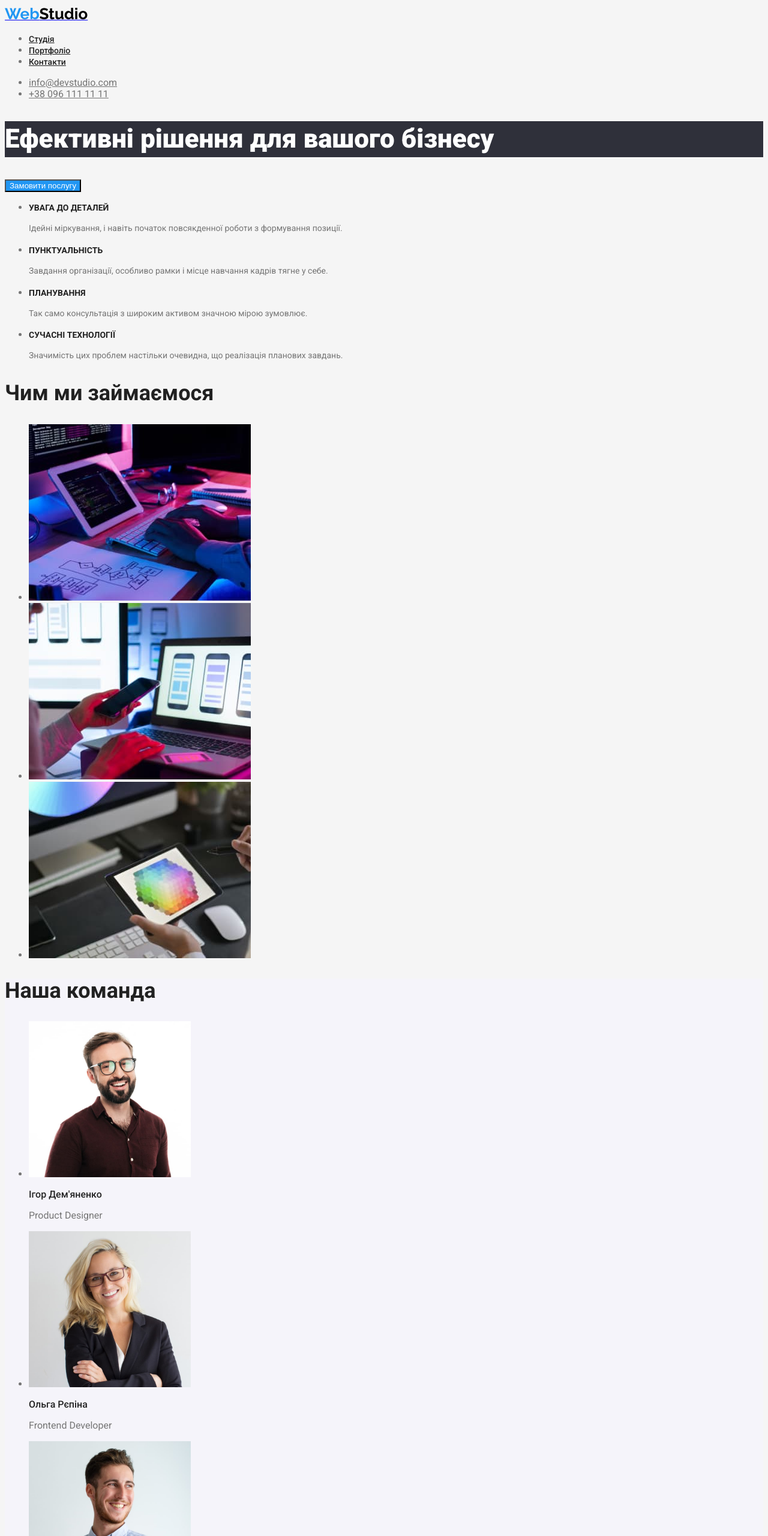
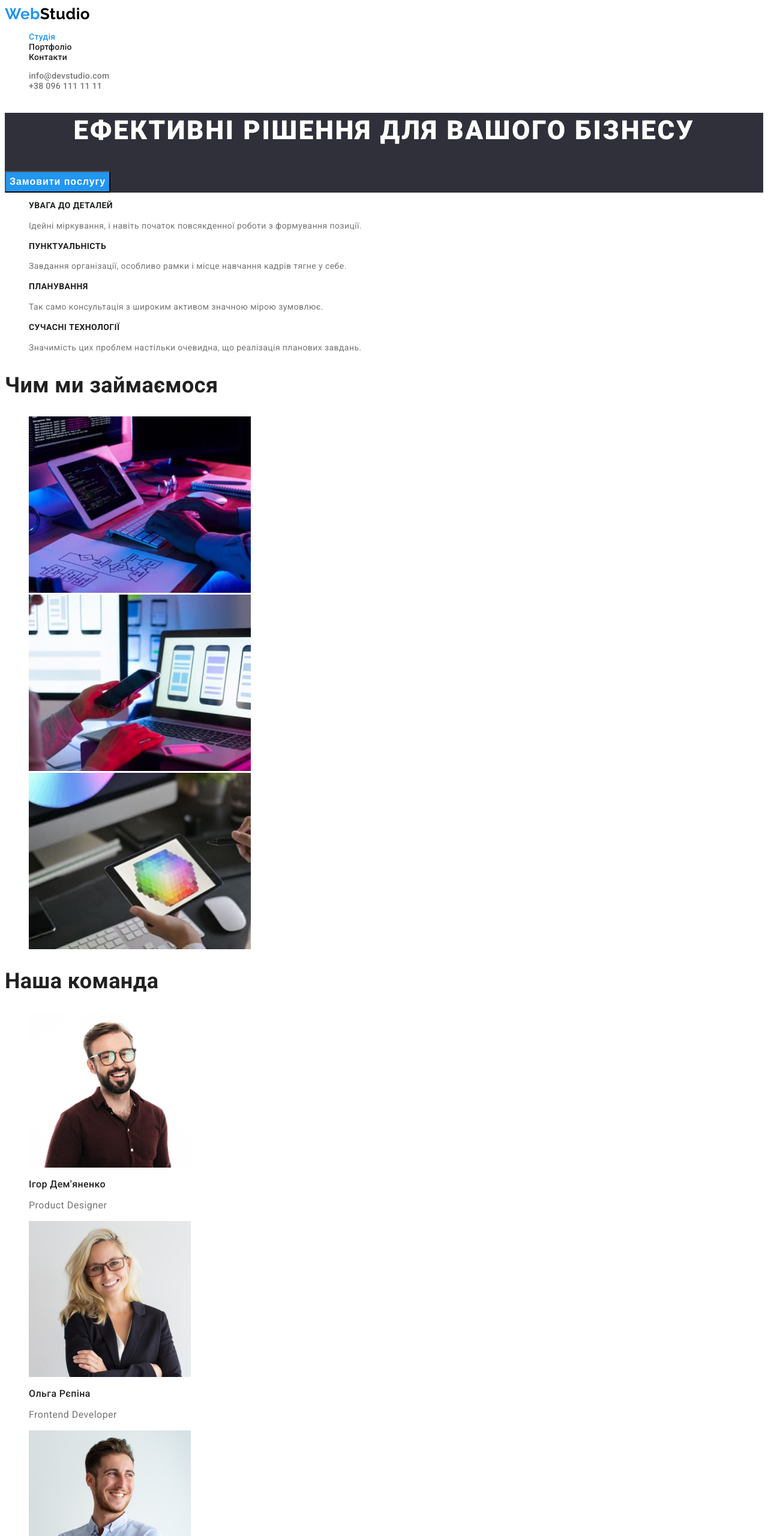
Before and after one commit to rohovenko/goit-markup-hw-02, a plain HTML site: page index.html in a window 1280 px wide. Shown: the top 2560 px of the page at 60% size. Drawn offline with Linux system fonts and the light colour scheme.

Commit message:
homework#2

```diff
--- a/css/styles.css
+++ b/css/styles.css
@@ -1,148 +1,176 @@
-/* body */
-.body{
-    font-family: Roboto, sans-serif;
-    font-weight: 400;
+body{
+    background-color: #ffffff;
     color: #757575;
-    background-color: #F5F5F5;
+    font-family: roboto, sans-serif;
+    font-size: 14px;
+    letter-spacing: 0.03em;
+
 }
-/* хедер */
-.site-nav a{
-font-weight: 500;
+:root{
+    --primary-text-color: #757575;
+    --secondary-text-color: #FFFFFF;
+    --title-text-color:#212121;
+    --accent-color: #2196F3;
+}
+.list{
+    list-style: none;
+}
+.link{
+    text-decoration: none;
+}
+/* section */
+.section-title{
+color: var(--title-text-color);
+font-weight: 700;
+font-size: 36px;
+line-height: 1.16;
+}
+/* hero */
+.hero-title{
+color: var(--secondary-text-color);
+font-weight: 900;
+font-size: 44px;
+line-height: 1.36;
+text-align: center;
+letter-spacing: 0.06em;
+text-transform: uppercase;
+}
+.button{
+color: var(--secondary-text-color);
+background-color:var(--accent-color);
+font-weight: 700;
+font-size: 16px;
+line-height: 1.88;
+letter-spacing: 0.06em;
+
+}
+/* footer */
+.logo-footer{
+    color: var(--secondary-text-color);
+    font-family: 'Raleway';
+    font-weight: 700;
+    font-size: 26px;
+    line-height: 1.19;
+    }
+    .logo-footer-web{
+        color: var(--accent-color);
+    }
+
+.footer-address{
 font-size: 14px;
-line-height: 1.14;
-color: #212121;
-}
-.site-nav a:hover,
-.site-nav a:focus{
-    color: #2196F3;
-}
-.auth-nav a{
-    color: #757575;
-}
-.auth-nav a:hover,
-.auth-nav a:focus{
-    color: #2196F3;
-}
-/* футер */
-.footer-address{
-    font-weight: 400;
-    font-size: 14px;
-    line-height: 1.71;
-    color: #FFFFFF;
-    background-color: #2F303A;
+line-height: 1.71;
+color: var(--secondary-text-color);
 }
 .footer-address:hover,
 .footer-address:focus{
-    color: #2196F3;
+    color: var(--accent-color);
 }
 .footer-contacts{
-font-weight: 400;
 font-size: 14px;
 line-height: 1.71;
 color: rgba(255, 255, 255, 0.6);
-background-color: #2F303A;
 }
 .footer-contacts:hover,
 .footer-contacts:focus{
-    color: #2196F3;
+    color: var(--accent-color);
 }
-/* кнопки фільтра */
-.filter-button button{
+/* our projekt button */
+.filter-button{
 font-weight: 500;
 font-size: 16px;
 line-height: 1.62;
-    color: #212121;
-    background-color: #F5F4FA;
-    cursor: pointer;
+color: var(--title-text-color);
+background-color: #F5F4FA;
 }
-.filter-button button:hover,
-.filter-button button:focus{
-    font-weight: 500;
-font-size: 16px;
-line-height: 1.62;
-color: #FFFFFF;
-background-color: #2196F3;
-}
-/* hero */
-.hero-title{
-    color: #FFFFFF;
-    background-color: #2F303A;
-    font-weight: 900;
-    font-size: 44px;
-    line-height: 1.36;
-}
-.hero-button{
-    color: #FFFFFF;
-    background-color: #2196F3;
-}
-/* our-advantages */
-.our-advantages h3{
-    font-weight: 700;
-    font-size: 14px;
-    line-height: 1.14;
-    color: #212121;
-}
-.our-advantages p{
-    font-weight: 400;
-    font-size: 14px;
-    line-height: 1.71;
-}
-/* about */
-.about h2{
-    font-weight: 700;
-    font-size: 36px;
-    line-height: 1.16;
-    color: #212121;
-}
-/* team */
-.team{
-    background-color: #F5F4FA;
-}
-.team h2{
-font-weight: 700;
-font-size: 36px;
-line-height: 1.16;
-color: #212121;
-}
-.team h3{
-    font-weight: 500;
-font-size: 16px;
-line-height: 1.18;
-color: #212121;
-}
-.team p{
-
-font-weight: 400;
-font-size: 16px;
-line-height: 1.18;
-color: #757575;
+.filter-button:hover,
+.filter-button:focus{
+    color: var(--secondary-text-color);
+    background-color:var(--accent-color);
 }
 /* galery */
-.galery h3{
-    font-weight: 700;
-    font-size: 18px;
-    line-height: 2;
-    color: #212121;
+.galery .title{
+font-weight: 700;
+font-size: 18px;
+line-height: 2;
+letter-spacing: 0.06em;
+color: var(--title-text-color);
 }
-.galery p{
-font-weight: 400;
+.galery .text{
 font-size: 16px;
-line-height: 1.87;
-color: #757575;
+line-height: 1.88;
 }
-/* logo */
-.logo-web{
+
+
+
+
+
+
+
+
+/* HEADER */
+.logo{
+color: #000000;
 font-family: 'Raleway';
 font-weight: 700;
 font-size: 26px;
 line-height: 1.19;
-color: #2196F3;
 }
-.logo-studio{
-font-family: 'Raleway';
-font-style: normal;
+.logo-web{
+    color: var(--accent-color);
+}
+.site-nav .link.current{
+    color: var(--accent-color);
+}
+.site-nav .link{
+color: var(--title-text-color);
+font-weight: 500;
+font-size: 14px;
+line-height: 1.14;
+letter-spacing: 0.02em;
+}
+.site-nav .link:hover,
+.site-nav .link:focus{
+    color: var(--accent-color);
+}
+.site-contacts .link{
+color: var(--primary-text-color);
+font-weight: 500;
+font-size: 14px;
+line-height: 1.14;
+letter-spacing: 0.02em;
+}
+.site-contacts .link:hover,
+.site-contacts .link:focus{
+    color: var(--accent-color);
+}
+
+
+.bgc{
+    background-color: #2F303A;
+}
+
+/* our adv */
+.section .title{
 font-weight: 700;
-font-size: 26px;
-line-height: 1.19;
-color: #000000;
+font-size: 14px;
+line-height: 1.14;
+text-transform: uppercase;
+color: var(--title-text-color);
 }
+.section .text{
+font-size: 14px;
+line-height: 1.71;
+}
+/* team */
+.section .team-title{
+font-weight: 500;
+font-size: 16px;
+line-height: 1.18;
+color: var(--title-text-color);
+}
+.section .team-text{
+font-weight: 400;
+font-size: 16px;
+line-height: 1.18;
+letter-spacing: 0.03em;
+}
--- a/index.html
+++ b/index.html
@@ -10,90 +10,91 @@
 <link href="https://fonts.googleapis.com/css2?family=Raleway:wght@700&family=Roboto:wght@400;500;700;900&display=swap" rel="stylesheet">
     <link rel="stylesheet" href="./css/styles.css">
 </head>
-<body class="body">
+<body>
     <header>
         <nav>
-            <a href="./index.html"><span class="logo-web">Web</span><span class="logo-studio">Studio</span></a>
-        <ul class="site-nav">
-            <li><a href="./index.html">Студія</a></li>
-            <li><a href="./portfolio.html">Портфоліо</a></li>
-            <li><a href="">Контакти</a></li>
+            <a href="./index.html" class="logo link"><span class="logo-web">Web</span>Studio</a>
+        <ul class="site-nav list">
+            <li><a href="./index.html" class="link current">Студія</a></li>
+            <li><a href="./portfolio.html" class="link">Портфоліо</a></li>
+            <li><a href="" class="link">Контакти</a></li>
         </ul>
         </nav>
-        <ul class="auth-nav">
-            <li><a href="mailto:info@devstudio.com">info@devstudio.com</a></li>
-            <li><a href="tel:+380961111111">+38 096 111 11 11</a></li>
+        <ul class="site-contacts list">
+            <li><a href="mailto:info@devstudio.com" class="link">info@devstudio.com</a></li>
+            <li><a href="tel:+380961111111" class="link">+38 096 111 11 11</a></li>
         </ul>
     </header>
 
     <main>
         <!--герой-->
-        <section>
+        <section class="hero bgc">
             <h1 class="hero-title">Ефективні рішення для вашого бізнесу</h1>
-            <button type="button" class="hero-button">Замовити послугу</button>
+            <button type="button" class="button">Замовити послугу</button>
         </section>
+
         <!--Наші переваги-->
-        <section class="our-advantages">
+        <section class="section">
             <H2 hidden>Наші переваги</H2>
-            <ul>
+            <ul class="list">
                 <li>
-                    <h3>УВАГА ДО ДЕТАЛЕЙ</h3>
-                    <p>Ідейні міркування, і навіть початок повсякденної роботи з формування позиції.</p>
+                    <h3 class="title">УВАГА ДО ДЕТАЛЕЙ</h3>
+                    <p class="text">Ідейні міркування, і навіть початок повсякденної роботи з формування позиції.</p>
                 </li>
                 <li>
-                    <h3>ПУНКТУАЛЬНІСТЬ</h3>
-                    <p>Завдання організації, особливо рамки і місце навчання кадрів тягне у себе.</p>
+                    <h3 class="title">ПУНКТУАЛЬНІСТЬ</h3>
+                    <p class="text">Завдання організації, особливо рамки і місце навчання кадрів тягне у себе.</p>
                 </li>
                 <li>
-                    <h3>ПЛАНУВАННЯ</h3>
-                    <p>Так само консультація з широким активом значною мірою зумовлює.</p>
+                    <h3 class="title">ПЛАНУВАННЯ</h3>
+                    <p class="text">Так само консультація з широким активом значною мірою зумовлює.</p>
                 </li>
                 <li>
-                    <h3>СУЧАСНІ ТЕХНОЛОГІЇ</h3>
-                    <p>Значимість цих проблем настільки очевидна, що реалізація планових завдань.</p>
+                    <h3 class="title">СУЧАСНІ ТЕХНОЛОГІЇ</h3>
+                    <p class="text">Значимість цих проблем настільки очевидна, що реалізація планових завдань.</p>
                 </li>
             </ul>
         </section>
         <!--Чим ми займаємося-->
-        <section class="about">
-           <h2>Чим ми займаємося</h2>
-           <ul>
+        <section class="section">
+           <h2 class="section-title">Чим ми займаємося</h2>
+           <ul class="list">
             <li><img src="./images/about/img1.jpg" alt="Клавіатура" width="370" height="294"></li>
             <li><img src="./images/about/img2.jpg" alt="Телефон" width="370" height="294"></li>
             <li><img src="./images/about/img3.jpg" alt="Планшет" width="370" height="294"></li>
            </ul>
         </section>
         <!--Наша команда-->
-        <section class="team">
-            <h2>Наша команда</h2>
-            <ul>
+        <section class="section">
+            <h2 class="section-title">Наша команда</h2>
+            <ul class="list">
                 <li><img src="./images/team/img1.jpg" alt="Бородань в окулярах" width="270" height="260">
-                    <h3>Ігор Дем'яненко</h3>
-                    <p lang="en">Product Designer</p>
+                    <h3 class="team-title">Ігор Дем'яненко</h3>
+                    <p class="team-text" lang="en">Product Designer</p>
                 </li>
                 <li><img src="./images/team/img2.jpg" alt="Блондинка в окулярах" width="270" height="260">
-                    <h3>Ольга Рєпіна</h3>
-                    <p lang="en">Frontend Developer</p>
+                    <h3 class="team-title">Ольга Рєпіна</h3>
+                    <p class="team-text" lang="en">Frontend Developer</p>
                 </li>
                 <li><img src="./images/team/img3.jpg" alt="Хлопчина в сорочці" width="270" height="260">
-                    <h3>Микола Тарасов</h3>
-                    <p lang="en">Marketing</p>
+                    <h3 class="team-title">Микола Тарасов</h3>
+                    <p class="team-text" lang="en">Marketing</p>
                 </li>
                 <li><img src="./images/team/img4.jpg" alt="Бородань в окулярах" width="270" height="260">
-                    <h3>Михайло Єрмаков</h3>
-                    <p lang="en">UI Designer</p>
+                    <h3 class="team-title">Михайло Єрмаков</h3>
+                    <p class="team-text" lang="en">UI Designer</p>
                 </li>
             </ul>
         </section>
     </main>
 
-    <footer>
-        <a href="./index.html"><span class="logo-web">Web</span><span class="logo-studio">Studio</span></a>
+    <footer class="bgc">
+        <a href="./index.html" class="logo-footer link"><span class="logo-footer-web">Web</span>Studio</a>
         <address>
-            <ul>
-                <li><a href="https://goo.gl/maps/w9s5J1ihxV17ay8fA" target="_blank" rel="noreferrer noopener" class="footer-address">м. Київ, пр-т Лесі Українки, 26</a></li>
-                <li><a href="mailto:info@devstudio.com" class="footer-contacts">info@devstudio.com</a></li>
-                <li><a href="tel:+380961111111" class="footer-contacts">+38 096 111 11 11</a></li>
+            <ul class="list">
+                <li><a href="https://goo.gl/maps/w9s5J1ihxV17ay8fA" target="_blank" rel="noreferrer noopener" class="footer-address link">м. Київ, пр-т Лесі Українки, 26</a></li>
+                <li><a href="mailto:info@devstudio.com" class="footer-contacts link">info@devstudio.com</a></li>
+                <li><a href="tel:+380961111111" class="footer-contacts link">+38 096 111 11 11</a></li>
             </ul>
         </address>
 
```
Also changed, not shown: portfolio.html (+41 -41 lines).
